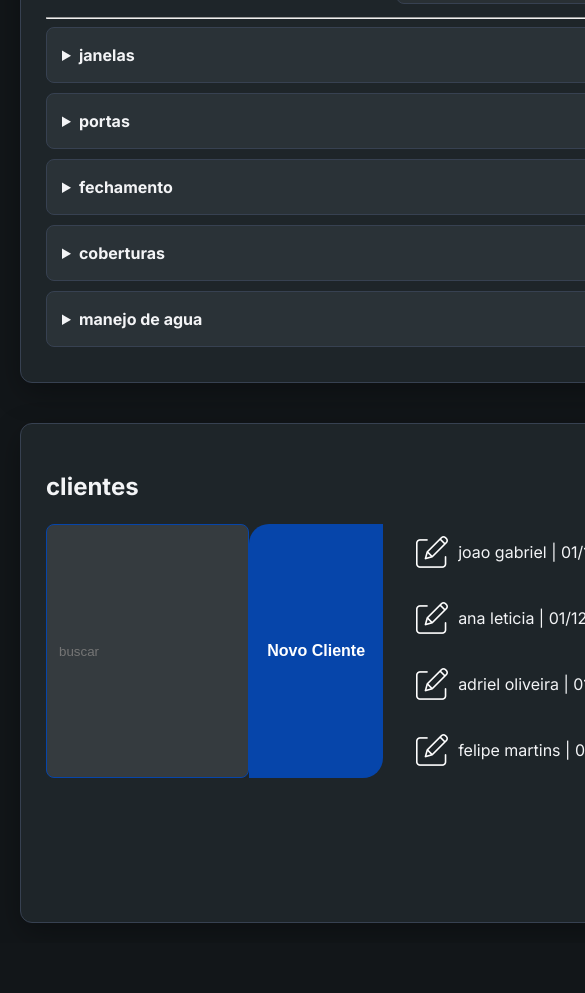
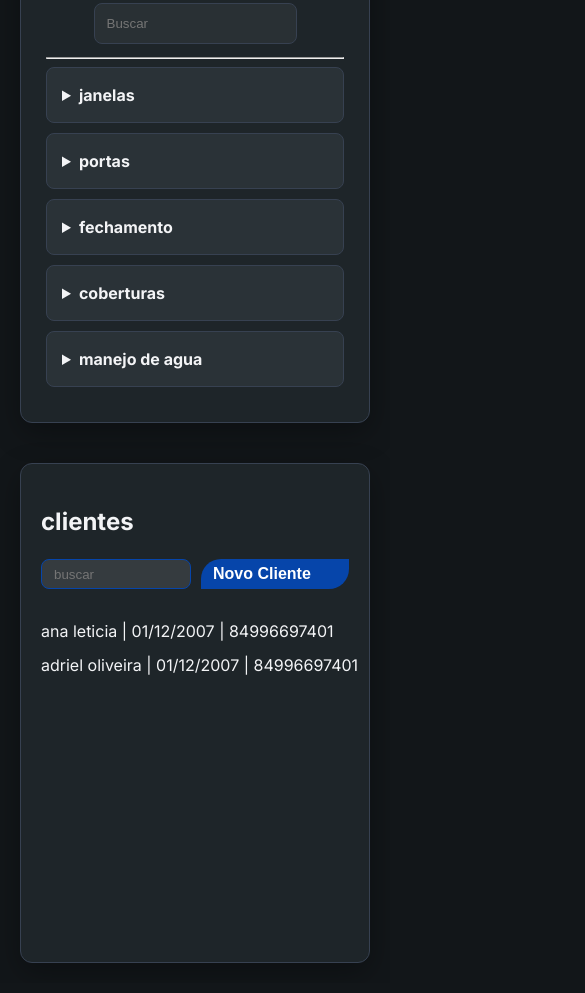
Before and after one commit to thegabs02/Gest-o_top, a plain HTML site: page frontend/index.html in a window 390 px wide. Shown: the part 669-1662 px from the top of the page, 585 px wide, since content can reach past the window. Before the commit the page ends 1612 px from the top, so only its background shows below. Drawn offline with Linux system fonts and the light colour scheme.

Commit message:
versionamente mobile em processo

```diff
--- a/backend/nome.txt
+++ /dev/null
@@ -1,3 +0,0 @@
-Segue orçamento:
- janela vidro temperado incolor 4 folhas, Tamanho em: 13,60 m², No valor de: R$ 6.936,00
- já inclusos mão de obra e outros componentes, tais como calhas e rufos
--- a/frontend/index.html
+++ b/frontend/index.html
@@ -94,7 +94,8 @@
                                 <button class="servico" data-valor="560">telha termo forro uma face-fix</button>
                                 <button class="servico" data-valor="580">telha termo forro duas faces-fix</button>
                                 <button class="servico" data-valor="650">telha termo forro amadeirado embaixo-fix</button>
-                                <button class="servico" data-valor="370">telha comum natural-fix</button>
+                                <button class="servico" data-valor="370">telha comum natural em aluminio-fix</button>
+                                <button class="servico" data-valor="320">telha comum natural em ferro-fix</button>
                                 <button class="servico" data-valor="386">telha comum uma face-fix</button>
                                 <button class="servico" data-valor="394">telha comum duas faces-fix</button>
                                 <button class="servico" data-valor="459">cobertura policarbonato alveolar-fix</button>
@@ -144,24 +145,22 @@
             <div id="adicionar_div">
                 <input type="text" placeholder="buscar" id="busca_cliente">
                 <button onclick="novo_cliente()" id="adicionar_cliente">Novo Cliente</button>
-                <div id="ncliente"></div>
-                <ul id="ul_cliente">
+            </div>
+            <div id="ncliente">
+
+
+               <ul id="ul_cliente">
+
                     <li class="item_cliente">
-                        <img src="imagens/editar.png" alt="icone de editar"  title="editar" class="img_editar">
-                        <p class="p_cli">joao gabriel | 01/12/2007 | 84996697401</p>
-                    </li>
-                    <li class="item_cliente">
-                        <img src="imagens/editar.png" alt="icone de editar"  title="editar" class="img_editar">
+
                         <p class="p_cli">ana leticia | 01/12/2007 | 84996697401</p>
                     </li>
+
                     <li class="item_cliente">
-                        <img src="imagens/editar.png" alt="icone de editar"  title="editar" class="img_editar">
+
                         <p class="p_cli">adriel oliveira | 01/12/2007 | 84996697401</p>
                     </li>
-                    <li class="item_cliente">
-                        <img src="imagens/editar.png" alt="icone de editar"  title="editar" class="img_editar">
-                        <p class="p_cli">felipe martins | 01/12/2007 | 84996697401</p>
-                    </li>
+
                 </ul>
             </div>
 
--- a/frontend/style.css
+++ b/frontend/style.css
@@ -213,8 +213,9 @@ li{
 .item_cliente{
     display: flex;
     flex-direction: row;
+    justify-content: flex-start;
     width: 500px;
-    justify-content: flex-start;
+
 }
 
 /* --- Ajustes Mobile --- */
@@ -224,21 +225,49 @@ li{
         flex-direction: column;
         align-items: center;
         justify-content: center;
-        align-items: flex-start;
-        margin: 0;
+
+        margin-right: 10px;
+        margin: 10px;
+        margin-left: 0;
+                overflow-x: hidden;
+
     }
     article, #orçamento, #cliente {
         width: 100%;
         border: 1px solid var(--border); /* No mobile a borda ajuda a separar */
-        margin-left: 0;
+
     }
 
     #adicionar_div{
         display: flex;
         justify-content: space-evenly;
+        gap: 10px;
+        width: 100%;
+        justify-content: center;
     }
     #adicionar_input, #adicionar_button{
-        width: 100px;
+        width:auto;
+    }
+    #adicionar_cliente, #busca_cliente{
+        height: 30px;
+        display: flex;
+        flex-direction: column;
+        justify-content: center;
+        width: 150px;
+        margin-bottom: 30px;
     }
 
+    #cliente{
+        display: flex;
+        flex-direction: column;
+        padding: 20px;
+
+    }
+    .item_cliente{
+        display: flex;
+        flex-direction: row;
+    }
+    .p_cli{
+        margin: 0;
+    }
 }
```
